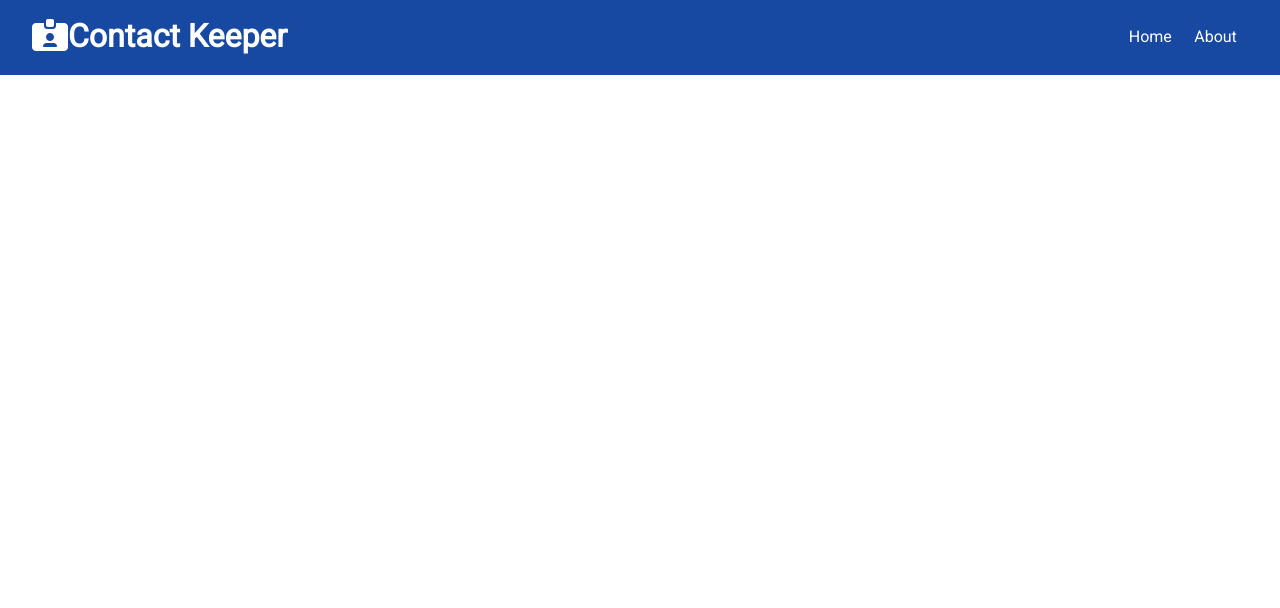
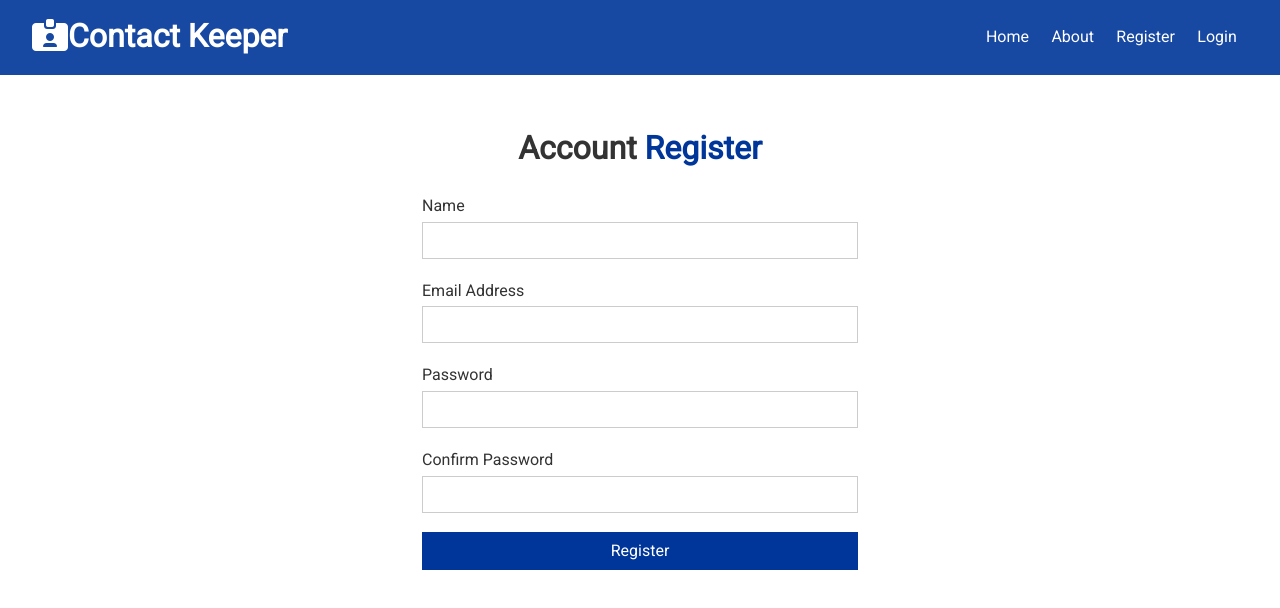
Before and after one commit to MLongGH/contact-keeper, a React (Create React App) app in the folder client/: page /register in a window 1280 px wide. Shown: the top 608 px of the page. Built offline with nearby package versions, Linux system fonts and the light colour scheme.

Commit message:
Register & Login Forms

```diff
--- a/client/src/App.js
+++ b/client/src/App.js
@@ -3,6 +3,8 @@
 import NavBar from './components/layout/NavBar';
 import Home from './components/pages/Home';
 import About from './components/pages/About';
+import Register from './components/auth/Register';
+import Login from './components/auth/Login';
 
 import ContactState from './context/contact/ContactState';
 import AuthState from './context/auth/AuthState';
@@ -20,6 +22,8 @@
             <Switch>
               <Route exact path='/' component={Home} />
               <Route exact path='/about' component={About} />
+              <Route exact path='/register' component={Register} />
+              <Route exact path='/login' component={Login} />
             </Switch>
           </div>
         </Fragment>
--- /dev/null
+++ b/client/src/components/auth/Login.js
@@ -0,0 +1,38 @@
+import React, {useState}from 'react'
+
+const Login = () => {
+  const [user,setUser] = useState({
+    email:'',
+    password:'',
+  });
+
+  const {email,password} = user;
+
+  const onChange = e => setUser({...user, [e.target.name]:e.target.value});
+
+  const onSubmit = e => {
+    e.preventDefault();
+    console.log('Login submit');
+  };
+
+  return (
+    <div className='form-container'>
+      <h1>
+        Account <span className="text-primary">Login</span>
+      </h1>
+      <form onSubmit={onSubmit}>
+        <div className="form-group">
+          <label htmlFor="email">Email Address</label>
+          <input type="email" name="email" value={email} onChange={onChange}/>
+        </div>
+        <div className="form-group">
+          <label htmlFor="password">Password</label>
+          <input type="password" name="password" value={password} onChange={onChange}/>
+        </div>
+        <input type="submit" value="Login" className = "btn btn-primary btn-block"/>
+      </form>
+    </div>
+  )
+}
+
+export default Login;
--- /dev/null
+++ b/client/src/components/auth/Register.js
@@ -0,0 +1,48 @@
+import React, {useState}from 'react'
+
+const Register = () => {
+  const [user,setUser] = useState({
+    name:'',
+    email:'',
+    password:'',
+    password2:''
+  });
+
+  const {name,email,password,password2} = user;
+
+  const onChange = e => setUser({...user, [e.target.name]:e.target.value});
+
+  const onSubmit = e => {
+    e.preventDefault();
+    console.log('Register submit');
+  };
+
+  return (
+    <div className='form-container'>
+      <h1>
+        Account <span className="text-primary">Register</span>
+      </h1>
+      <form onSubmit={onSubmit}>
+        <div className="form-group">
+          <label htmlFor="name">Name</label>
+          <input type="text" name="name" value={name} onChange={onChange}/>
+        </div>
+        <div className="form-group">
+          <label htmlFor="email">Email Address</label>
+          <input type="email" name="email" value={email} onChange={onChange}/>
+        </div>
+        <div className="form-group">
+          <label htmlFor="password">Password</label>
+          <input type="password" name="password" value={password} onChange={onChange}/>
+        </div>
+        <div className="form-group">
+          <label htmlFor="password2">Confirm Password</label>
+          <input type="password" name="password2" value={password2} onChange={onChange}/>
+        </div>
+        <input type="submit" value="Register" className = "btn btn-primary btn-block"/>
+      </form>
+    </div>
+  )
+}
+
+export default Register;
--- a/client/src/components/layout/NavBar.js
+++ b/client/src/components/layout/NavBar.js
@@ -15,6 +15,12 @@
         <li>
           <Link to='/about'>About</Link>
         </li>
+        <li>
+          <Link to='/register'>Register</Link>
+        </li>
+        <li>
+          <Link to='/login'>Login</Link>
+        </li>
       </ul>
     </div>
   )
```
